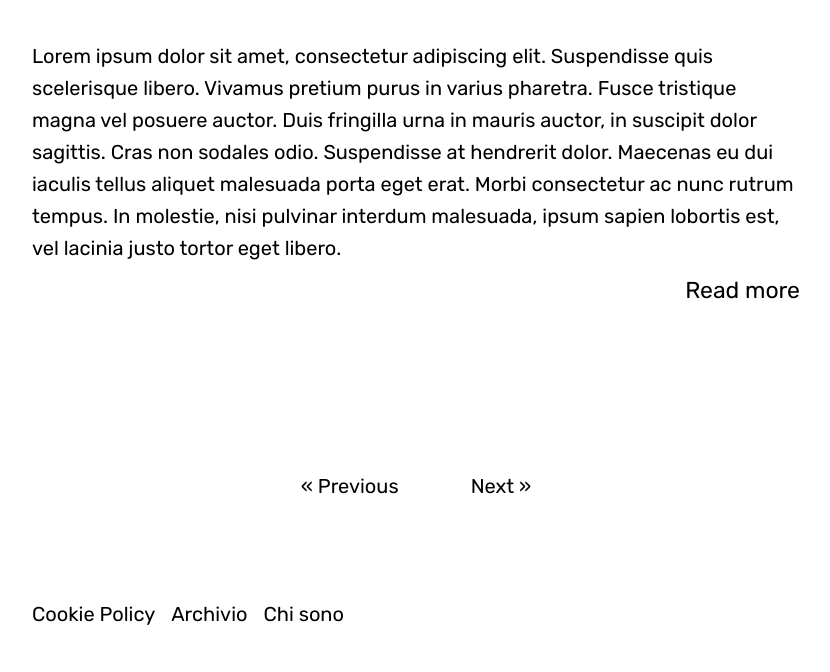
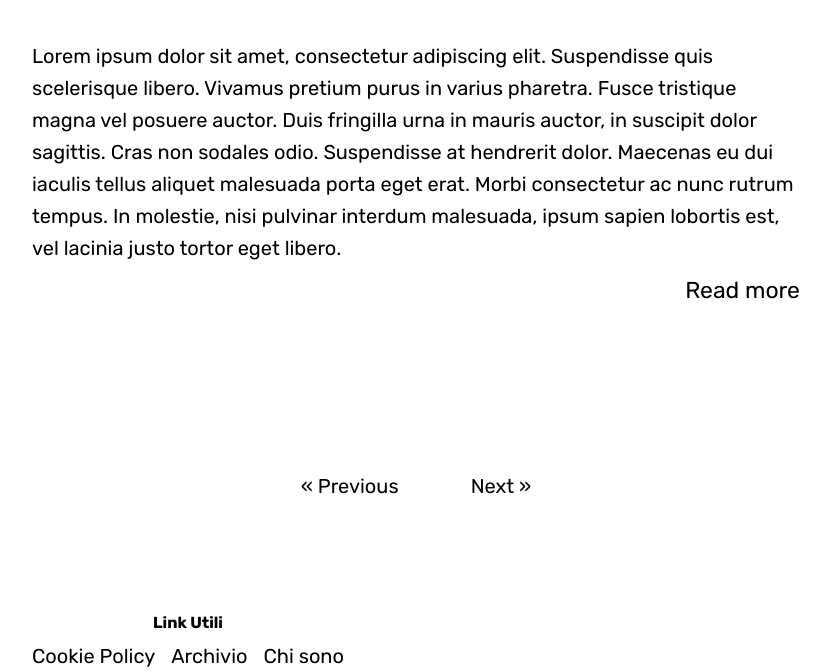
Before and after one commit to Alurith/alurith.github.io, a Jekyll site: the page built from index.html, in a window 1280 px wide. Shown: the part 666-1338 px from the top of the page, without its empty margins (224-1054 px from the left). Built offline with Jekyll 4.4.1, drawn with Linux system fonts in a browser that asks for light colours; some web fonts are replaced; the list of posts is cut into pages by our own code; comment, search, counter and statistics services are not loaded; before the commit the page ends 1296 px from its top, so only the background shows below that.

Commit message:
fix footer link

```diff
--- a/_includes/main/footer.html
+++ b/_includes/main/footer.html
@@ -1,9 +1,10 @@
 <footer>
     <div class="menu">
+    	<h4>Link Utili</h4>
         <ul>
             <li><a href="{{ '/cookie-policy' | prepend: site.baseurl }}">Cookie Policy</a></li>
             <li><a href="{{ '/archive' | prepend: site.baseurl }}">Archivio</a></li>
-            <li><a href="{{ '/About' | prepend: site.baseurl }}">Chi sono</a></li>
+            <li><a href="{{ '/about' | prepend: site.baseurl }}">Chi sono</a></li>
         </ul>
     </div>
 </footer>
```
